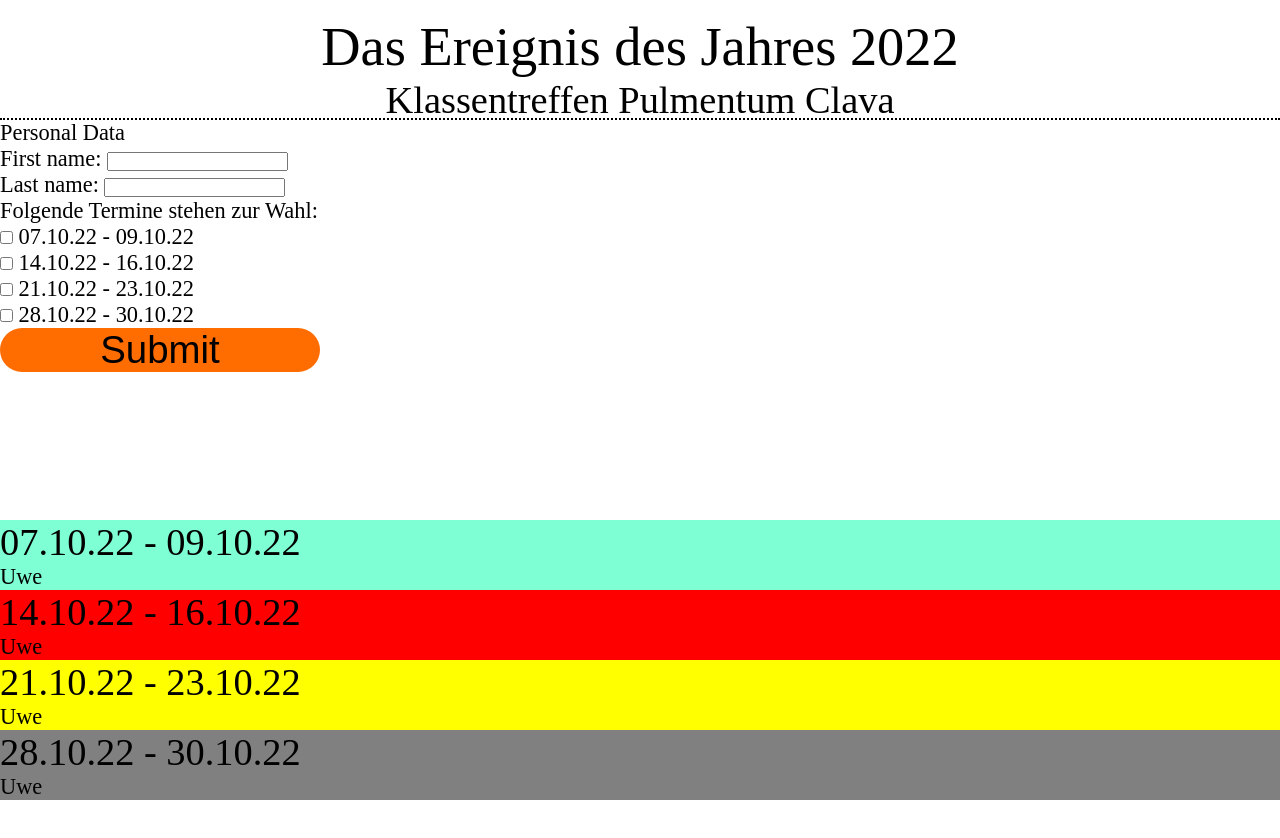
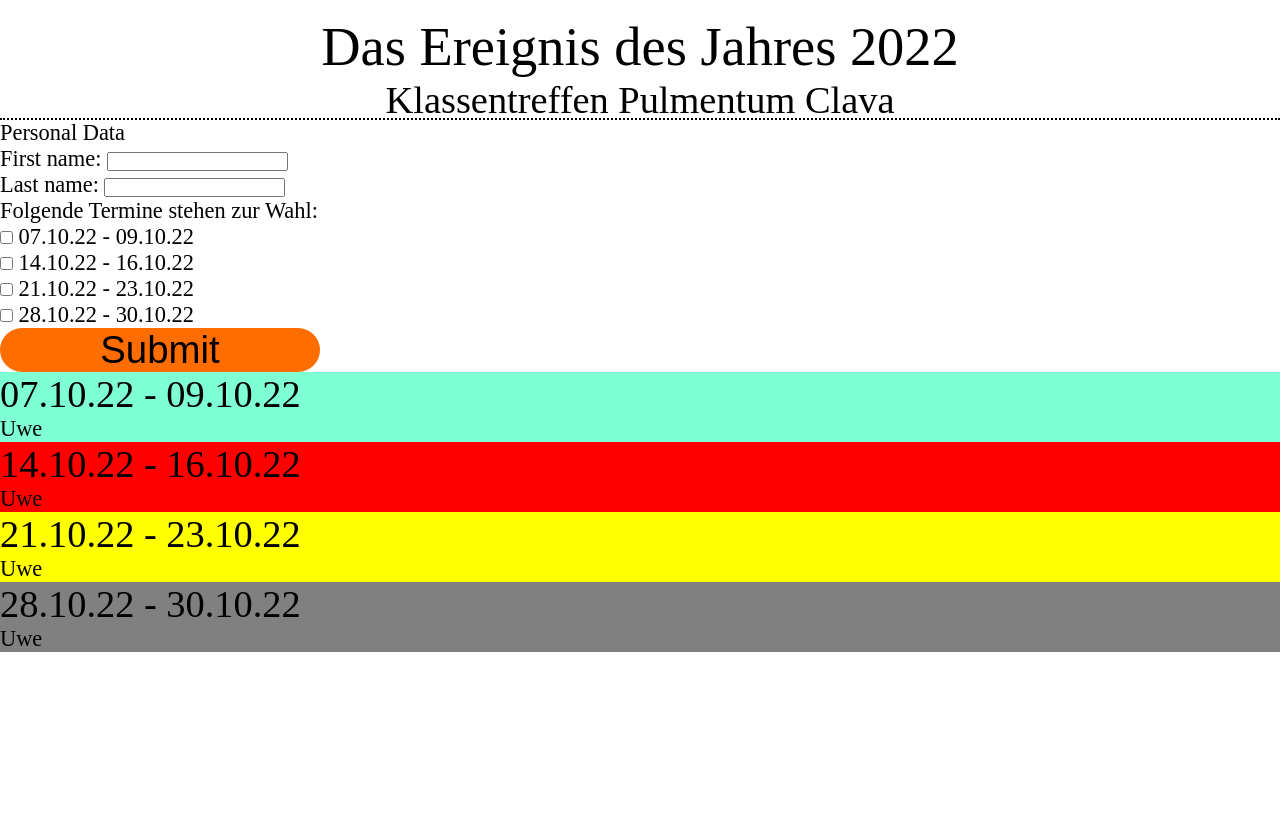
Before and after one commit to UweK17/klatrefumf, a website: page index.html in a window 1280 px wide. After the commit the page ends 800 px from the top, so only its background shows below. Drawn offline with Linux system fonts and the light colour scheme.

Commit message:
alle positionierungen rausgenommen

```diff
--- a/index.html
+++ b/index.html
@@ -27,6 +27,7 @@
                     <input type="text" name="lastname" id="lastname">
                 </div>
                 <p>Folgende Termine stehen zur Wahl:</p>
+                <div class="terminAuswahl">
                     <div>
                         <input type="checkbox" name="siebter" id="siebter">
                         <label for="siebter">07.10.22 - 09.10.22</label>
@@ -42,6 +43,7 @@
                     <div>
                         <input type="checkbox" name="neunundzwanzigster" id="neunundzwanzigster">
                         <label for="neunundzwanzigster">28.10.22 - 30.10.22</label>
+                    </div>
                 </div>
             </div>
             <div>
--- a/sass/_footer.scss
+++ b/sass/_footer.scss
@@ -1,10 +1,8 @@
 @use "./var";
 
 footer{
-    position: fixed;
     min-width: 100vw;
     max-height: 40vh;
-    bottom: 0;
 }
 
 .d7 {
--- a/sass/_header.scss
+++ b/sass/_header.scss
@@ -1,7 +1,5 @@
 @use "./var";
 header{
-    position: fixed;
-    top: 0;
     text-align: center;
     min-width: 100vw;
     max-height: 15vh;
--- a/sass/_main.scss
+++ b/sass/_main.scss
@@ -1,10 +1,8 @@
 @use "./var";
 
 main{
-    margin-top: 15vh;
     max-height: 45vh;
     min-width: 100vh;
-    position: relative;
 }
 
 form{
--- a/sass/style.scss
+++ b/sass/style.scss
@@ -12,5 +12,4 @@
 body{
     min-width: 100vw;
     min-height: 100vh;
-    position: relative;
 }
```
Also changed, not shown: css/style.css, 1 other file. Lines whose indentation alone changed are shown as unchanged.
